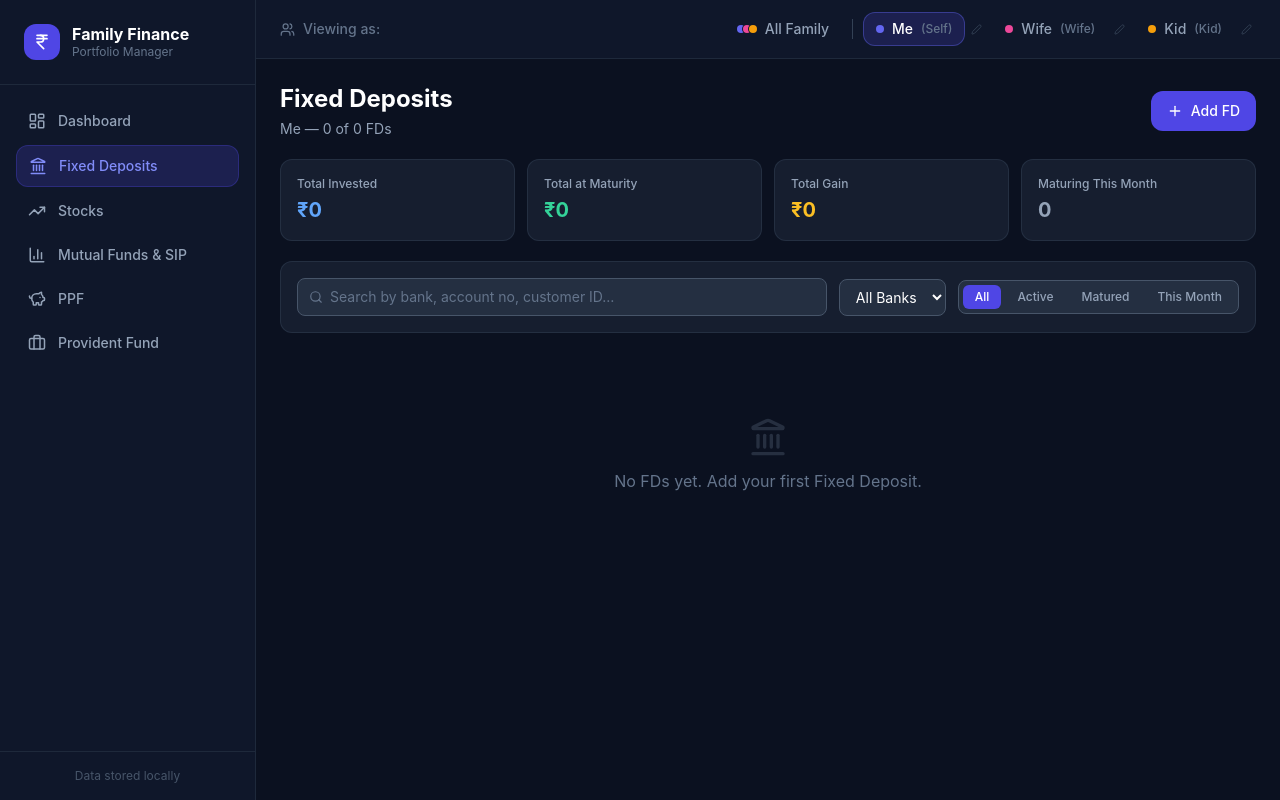
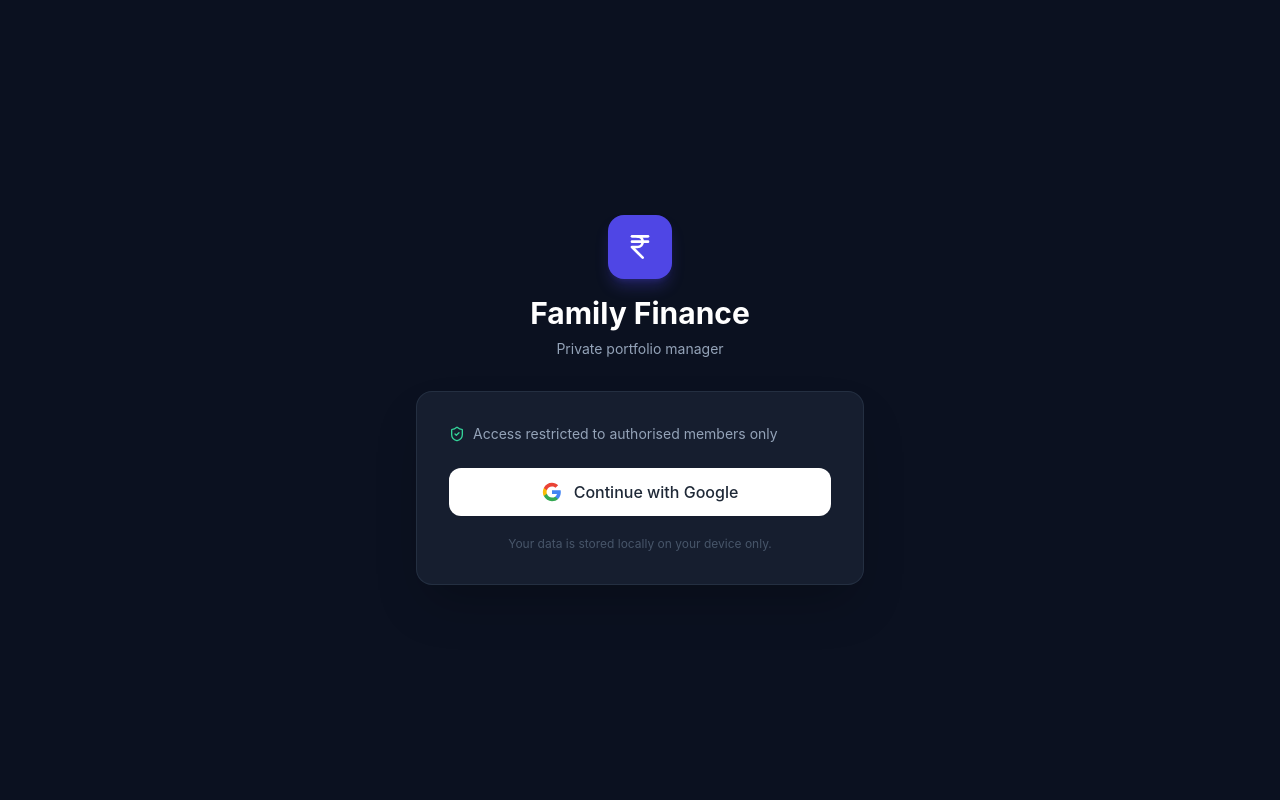
Before and after one commit to erdarshandoshi/family-finance, a React (Vite) app: page /fd in a window 1280 px wide. Built offline with nearby package versions, Linux system fonts and the light colour scheme; no server answers.

Commit message:
Add Google SSO with email allowlist
- GoogleOAuthProvider wraps the entire app
- AuthContext stores session in sessionStorage
- LoginPage with Google sign-in button
- Access restricted via VITE_ALLOWED_EMAILS env var
- Logout button + user avatar in Header

```diff
--- a/package.json
+++ b/package.json
@@ -10,6 +10,7 @@
     "preview": "vite preview"
   },
   "dependencies": {
+    "@react-oauth/google": "^0.13.5",
     "date-fns": "^4.4.0",
     "lucide-react": "^1.20.0",
     "react": "^18.2.0",
--- a/src/App.tsx
+++ b/src/App.tsx
@@ -1,6 +1,9 @@
+import { GoogleOAuthProvider } from '@react-oauth/google';
 import { BrowserRouter, Routes, Route } from 'react-router-dom';
 import { AppProvider } from './context/AppContext';
+import { AuthProvider, useAuth } from './context/AuthContext';
 import Layout from './components/Layout/Layout';
+import LoginPage from './components/Login/LoginPage';
 import Dashboard from './pages/Dashboard';
 import FDPage from './pages/FDPage';
 import StocksPage from './pages/StocksPage';
@@ -8,7 +11,13 @@ import MFPage from './pages/MFPage';
 import PPFPage from './pages/PPFPage';
 import PFPage from './pages/PFPage';
 
-export default function App() {
+const CLIENT_ID = import.meta.env.VITE_GOOGLE_CLIENT_ID as string;
+
+function AuthGate() {
+  const { user } = useAuth();
+
+  if (!user) return <LoginPage />;
+
   return (
     <AppProvider>
       <BrowserRouter>
@@ -26,3 +35,13 @@ export default function App() {
     </AppProvider>
   );
 }
+
+export default function App() {
+  return (
+    <GoogleOAuthProvider clientId={CLIENT_ID}>
+      <AuthProvider>
+        <AuthGate />
+      </AuthProvider>
+    </GoogleOAuthProvider>
+  );
+}
--- a/src/components/Layout/Header.tsx
+++ b/src/components/Layout/Header.tsx
@@ -1,6 +1,7 @@
 import { useState } from 'react';
-import { Users, Edit2, Check, X } from 'lucide-react';
+import { Users, Edit2, Check, X, LogOut } from 'lucide-react';
 import { useApp } from '../../context/AppContext';
+import { useAuth } from '../../context/AuthContext';
 import type { MemberRelation } from '../../types';
 
 const RELATION_DOT: Record<MemberRelation, string> = {
@@ -19,6 +20,7 @@ export const ALL_MEMBERS_ID = 'all';
 
 export default function Header() {
   const { data, dispatch, activeMemberId, setActiveMemberId } = useApp();
+  const { user, logout } = useAuth();
   const [editingId, setEditingId] = useState<string | null>(null);
   const [editName, setEditName] = useState('');
 
@@ -38,11 +40,13 @@ export default function Header() {
   return (
     <header className="bg-slate-900 border-b border-slate-800 px-6 py-3">
       <div className="flex items-center gap-3">
+        {/* Viewing-as label */}
         <div className="flex items-center gap-2 mr-auto">
           <Users size={15} className="text-slate-500" />
           <span className="text-slate-500 text-sm font-medium">Viewing as:</span>
         </div>
 
+        {/* Member switcher */}
         <div className="flex items-center gap-1.5">
           {/* All Family pill */}
           <button
@@ -111,6 +115,29 @@ export default function Header() {
             </div>
           ))}
         </div>
+
+        {/* User avatar + logout */}
+        <span className="w-px h-5 bg-slate-700 mx-1" />
+        <div className="flex items-center gap-2">
+          {user?.picture && (
+            <img
+              src={user.picture}
+              alt={user.name}
+              className="w-7 h-7 rounded-full border border-slate-600"
+              title={`${user.name} (${user.email})`}
+            />
+          )}
+          <span className="text-slate-400 text-xs hidden lg:block max-w-32 truncate" title={user?.email}>
+            {user?.name}
+          </span>
+          <button
+            onClick={logout}
+            title="Sign out"
+            className="p-1.5 text-slate-600 hover:text-red-400 hover:bg-slate-800 rounded-lg transition-colors"
+          >
+            <LogOut size={14} />
+          </button>
+        </div>
       </div>
     </header>
   );
--- /dev/null
+++ b/src/components/Login/LoginPage.tsx
@@ -0,0 +1,93 @@
+import { useGoogleLogin } from '@react-oauth/google';
+import { IndianRupee, ShieldCheck, AlertCircle } from 'lucide-react';
+import { useState } from 'react';
+import { useAuth } from '../../context/AuthContext';
+
+export default function LoginPage() {
+  const { login, isAllowed } = useAuth();
+  const [error, setError] = useState('');
+  const [loading, setLoading] = useState(false);
+
+  const handleLogin = useGoogleLogin({
+    onSuccess: async (tokenResponse) => {
+      setLoading(true);
+      setError('');
+      try {
+        const res = await fetch('https://www.googleapis.com/oauth2/v3/userinfo', {
+          headers: { Authorization: `Bearer ${tokenResponse.access_token}` },
+        });
+        const info = await res.json() as { email: string; name: string; picture: string };
+
+        if (!isAllowed(info.email)) {
+          setError(`Access denied for ${info.email}. This app is private.`);
+          return;
+        }
+
+        login({ email: info.email, name: info.name, picture: info.picture });
+      } catch {
+        setError('Failed to fetch user info. Please try again.');
+      } finally {
+        setLoading(false);
+      }
+    },
+    onError: () => {
+      setError('Google sign-in failed. Please try again.');
+      setLoading(false);
+    },
+  });
+
+  return (
+    <div className="min-h-screen bg-[#0b1120] flex items-center justify-center p-4">
+      <div className="w-full max-w-md">
+        {/* Logo / Brand */}
+        <div className="text-center mb-8">
+          <div className="inline-flex items-center justify-center w-16 h-16 bg-indigo-600 rounded-2xl mb-4 shadow-lg shadow-indigo-600/30">
+            <IndianRupee size={32} className="text-white" />
+          </div>
+          <h1 className="text-3xl font-bold text-white">Family Finance</h1>
+          <p className="text-slate-400 mt-2 text-sm">Private portfolio manager</p>
+        </div>
+
+        {/* Card */}
+        <div className="bg-slate-800/60 border border-slate-700/50 rounded-2xl p-8 shadow-2xl">
+          <div className="flex items-center gap-2 mb-6">
+            <ShieldCheck size={16} className="text-emerald-400" />
+            <p className="text-slate-400 text-sm">Access restricted to authorised members only</p>
+          </div>
+
+          {error && (
+            <div className="flex items-start gap-2 bg-red-500/10 border border-red-500/30 rounded-xl p-3 mb-5">
+              <AlertCircle size={16} className="text-red-400 flex-shrink-0 mt-0.5" />
+              <p className="text-red-300 text-sm">{error}</p>
+            </div>
+          )}
+
+          <button
+            onClick={() => { setError(''); handleLogin(); }}
+            disabled={loading}
+            className="w-full flex items-center justify-center gap-3 bg-white hover:bg-gray-50 disabled:opacity-60 disabled:cursor-not-allowed text-gray-800 font-medium py-3 px-4 rounded-xl transition-colors shadow-sm"
+          >
+            {loading ? (
+              <svg className="animate-spin h-5 w-5 text-gray-500" viewBox="0 0 24 24" fill="none">
+                <circle className="opacity-25" cx="12" cy="12" r="10" stroke="currentColor" strokeWidth="4" />
+                <path className="opacity-75" fill="currentColor" d="M4 12a8 8 0 018-8v8H4z" />
+              </svg>
+            ) : (
+              <svg viewBox="0 0 24 24" width="20" height="20">
+                <path fill="#4285F4" d="M22.56 12.25c0-.78-.07-1.53-.2-2.25H12v4.26h5.92c-.26 1.37-1.04 2.53-2.21 3.31v2.77h3.57c2.08-1.92 3.28-4.74 3.28-8.09z"/>
+                <path fill="#34A853" d="M12 23c2.97 0 5.46-.98 7.28-2.66l-3.57-2.77c-.98.66-2.23 1.06-3.71 1.06-2.86 0-5.29-1.93-6.16-4.53H2.18v2.84C3.99 20.53 7.7 23 12 23z"/>
+                <path fill="#FBBC05" d="M5.84 14.09c-.22-.66-.35-1.36-.35-2.09s.13-1.43.35-2.09V7.07H2.18C1.43 8.55 1 10.22 1 12s.43 3.45 1.18 4.93l3.66-2.84z"/>
+                <path fill="#EA4335" d="M12 5.38c1.62 0 3.06.56 4.21 1.64l3.15-3.15C17.45 2.09 14.97 1 12 1 7.7 1 3.99 3.47 2.18 7.07l3.66 2.84c.87-2.6 3.3-4.53 6.16-4.53z"/>
+              </svg>
+            )}
+            {loading ? 'Signing in…' : 'Continue with Google'}
+          </button>
+
+          <p className="text-slate-600 text-xs text-center mt-5">
+            Your data is stored locally on your device only.
+          </p>
+        </div>
+      </div>
+    </div>
+  );
+}
--- /dev/null
+++ b/src/context/AuthContext.tsx
@@ -0,0 +1,56 @@
+import { createContext, useContext, useState, useEffect } from 'react';
+
+export interface AuthUser {
+  email: string;
+  name: string;
+  picture: string;
+}
+
+interface AuthContextValue {
+  user: AuthUser | null;
+  login: (user: AuthUser) => void;
+  logout: () => void;
+  isAllowed: (email: string) => boolean;
+}
+
+const SESSION_KEY = 'ff_auth_user';
+
+const allowedEmails = (import.meta.env.VITE_ALLOWED_EMAILS as string | undefined)
+  ?.split(',')
+  .map(e => e.trim().toLowerCase())
+  ?? [];
+
+const AuthContext = createContext<AuthContextValue | null>(null);
+
+export function AuthProvider({ children }: { children: React.ReactNode }) {
+  const [user, setUser] = useState<AuthUser | null>(() => {
+    try {
+      const stored = sessionStorage.getItem(SESSION_KEY);
+      return stored ? (JSON.parse(stored) as AuthUser) : null;
+    } catch {
+      return null;
+    }
+  });
+
+  useEffect(() => {
+    if (user) sessionStorage.setItem(SESSION_KEY, JSON.stringify(user));
+    else sessionStorage.removeItem(SESSION_KEY);
+  }, [user]);
+
+  const isAllowed = (email: string) => allowedEmails.includes(email.toLowerCase());
+
+  const login = (u: AuthUser) => setUser(u);
+  const logout = () => setUser(null);
+
+  return (
+    <AuthContext.Provider value={{ user, login, logout, isAllowed }}>
+      {children}
+    </AuthContext.Provider>
+  );
+}
+
+export function useAuth() {
+  const ctx = useContext(AuthContext);
+  if (!ctx) throw new Error('useAuth must be used within AuthProvider');
+  return ctx;
+}
```
Also changed, not shown: 1 other file (tests, documents, lock files or other folders).
